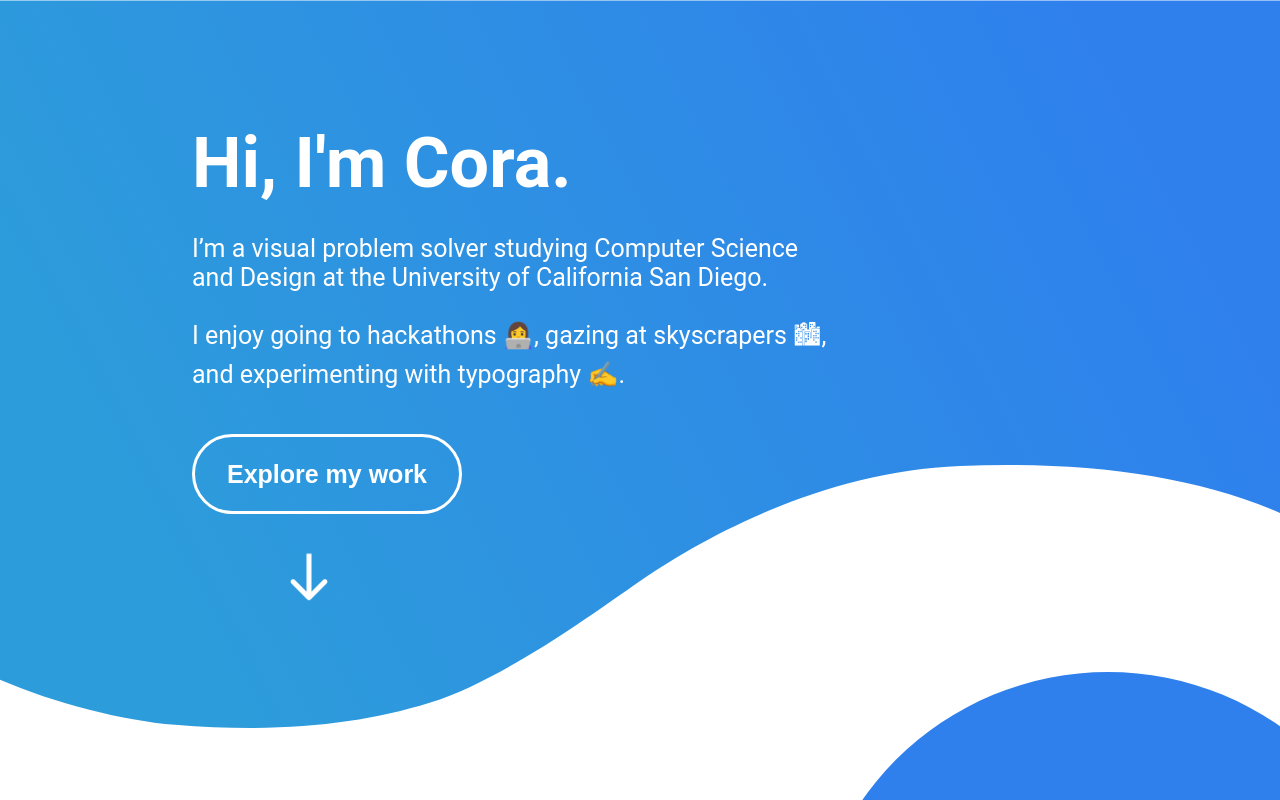
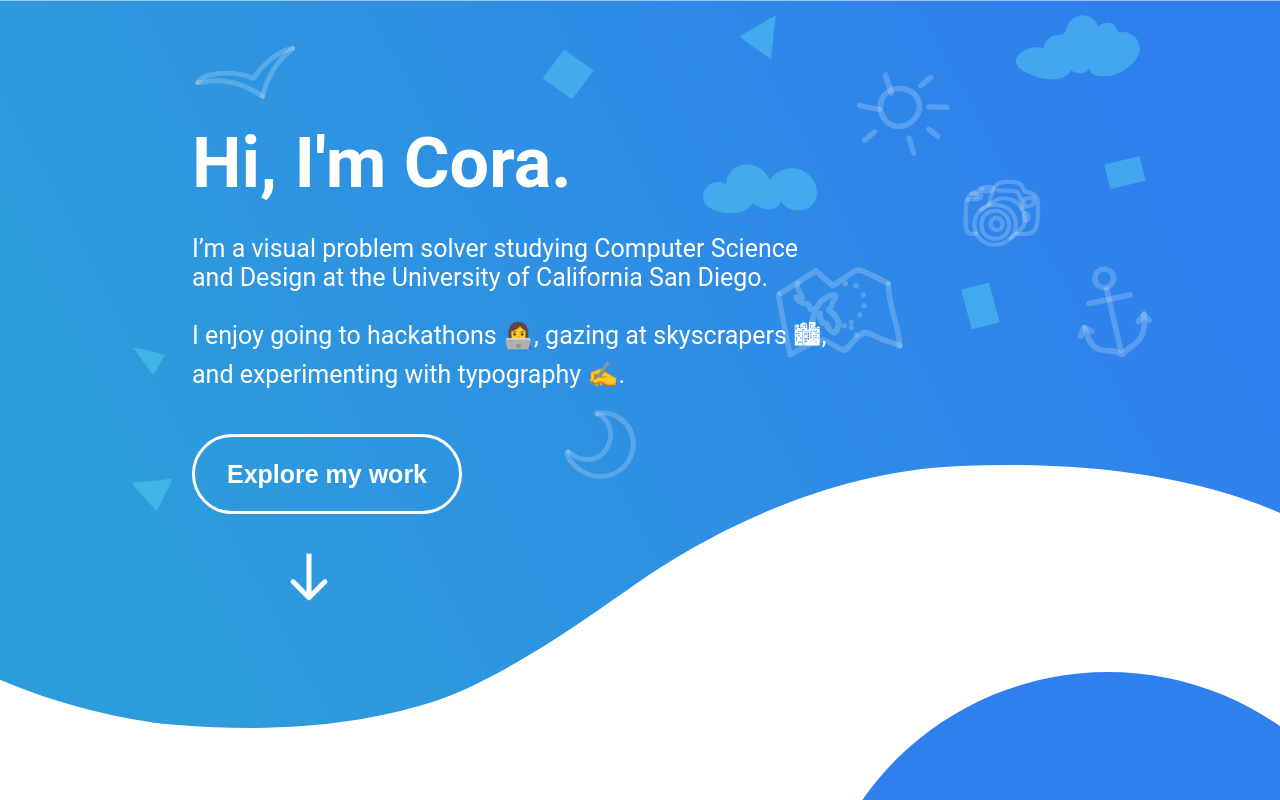
Before and after one commit to coraxyc/portfolio, a React (Create React App) app: page / in a window 1280 px wide. Built offline with nearby package versions, Linux system fonts and the light colour scheme.

Commit message:
header image positioning

```diff
--- a/src/App.css
+++ b/src/App.css
@@ -105,10 +105,10 @@ div, img  {
 
 
 .Header-container {
-  background: url(images/wave-top.svg);
-  background-position: top;
+  background-image: url(images/header-images.svg), url(images/wave-top.svg);
+  background-position: center top 5%, top;
   background-repeat: no-repeat;
-  background-size: auto;
+  background-size: 80%, auto;
   min-height: 100vh;
   top: 0;
 }
```
Also changed, not shown: src/images/header-images.svg (added).
